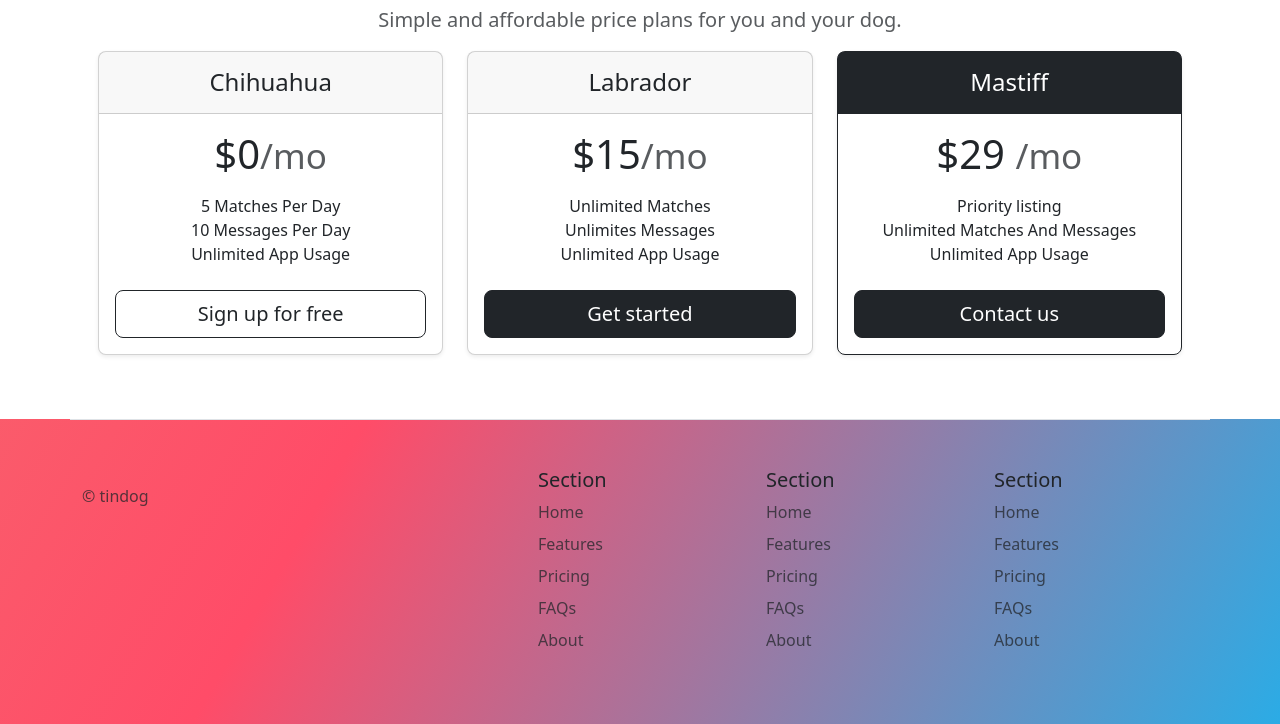
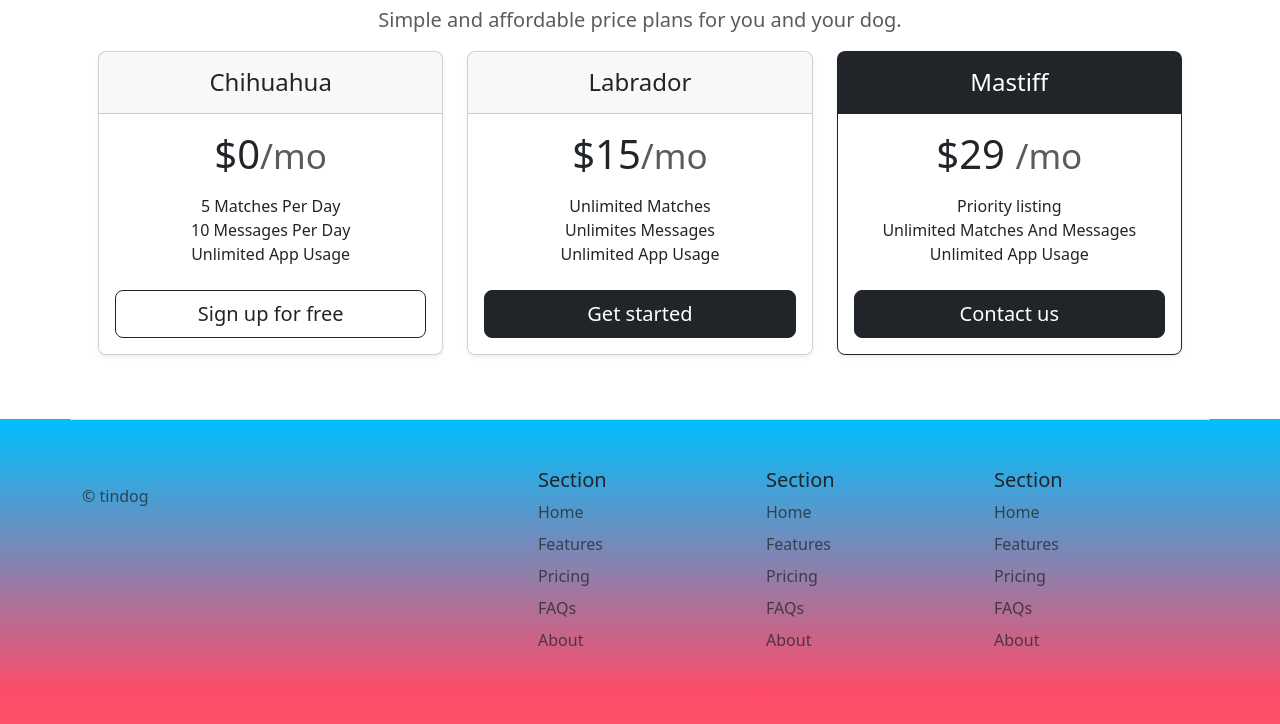
Before and after one commit to gruverious/tindog_app, a plain HTML site: page index.html in a window 1280 px wide. Shown: the part 1600-2324 px from the top of the page. Drawn offline with nearby package versions, Linux system fonts and the light colour scheme; files that its build step writes are made by us from their sources.

Commit message:
Update style.css

```diff
--- a/style.css
+++ b/style.css
@@ -1,7 +1,6 @@
 .gradient-background {
-  background: linear-gradient(300deg, #00bfff, #ff4c68, #ef8172);
+  background: linear-gradient(#00bfff, #ff4c68, #ef8172);
   background-size: 180% 180%;
-  animation: gradient-animation 18s ease infinite;
 }
 
 @keyframes gradient-animation {
```
